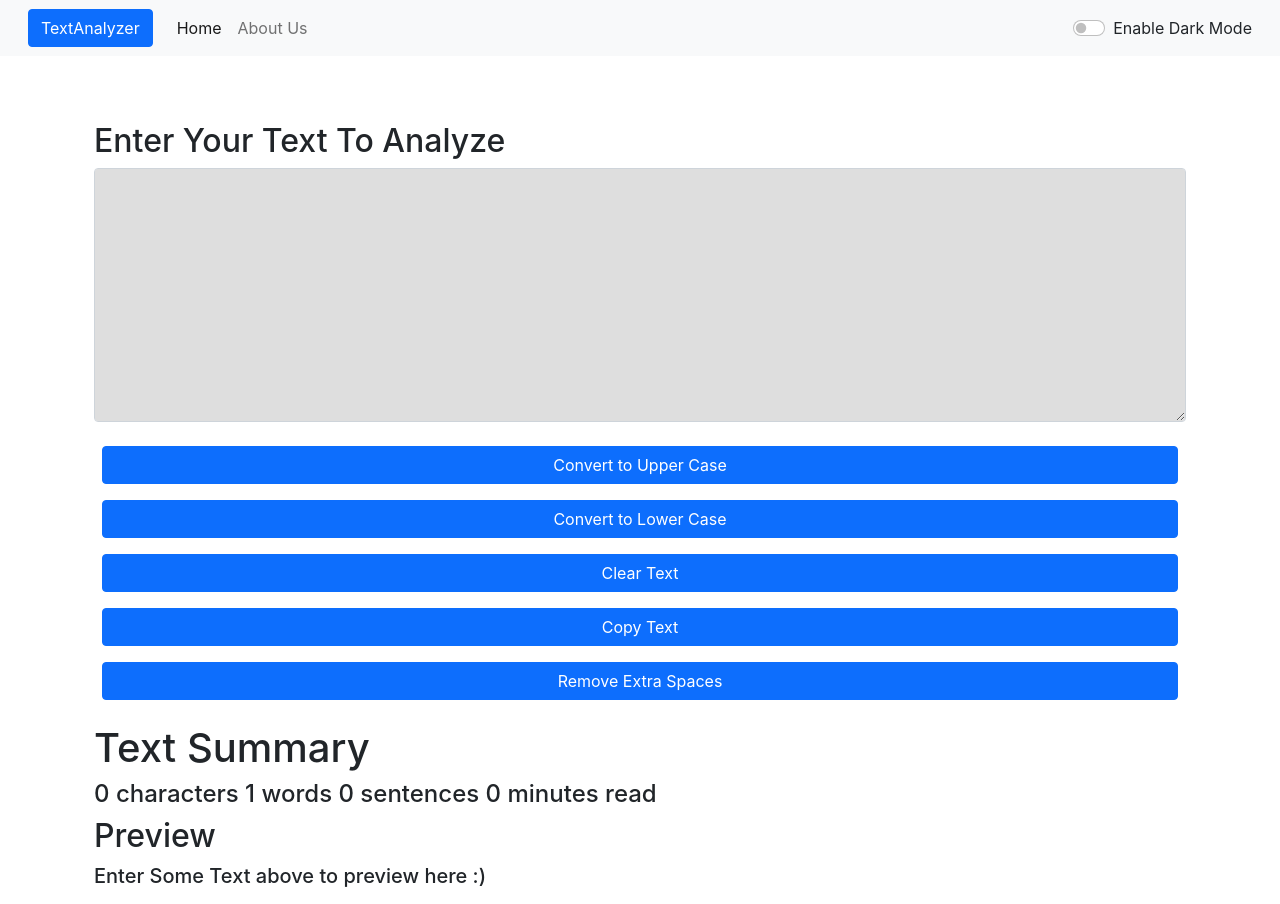
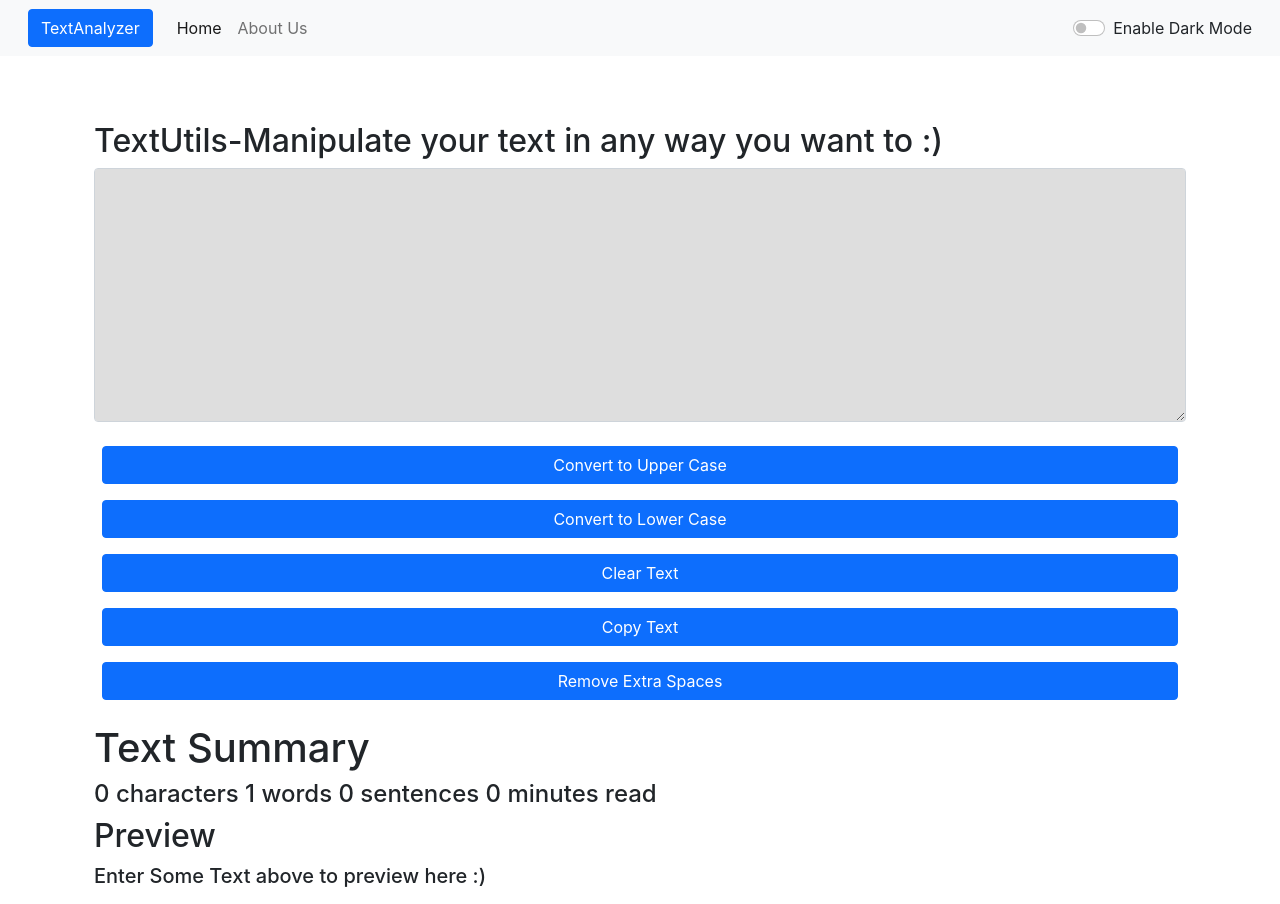
Before and after one commit to Abhijeet452/TextUtils, a React (Create React App) app: page / in a window 1280 px wide. Built offline with nearby package versions, Linux system fonts and the light colour scheme.

Commit message:
Updated TextUtils

```diff
--- a/src/App.js
+++ b/src/App.js
@@ -2,11 +2,12 @@ import Navbar from "./components/Navbar";
 import TextForm from "./components/TextForm";
 import React, { useState } from 'react'
 import Alert from "./components/Alert";
-// import {
-//   BrowserRouter as Router,
-//   Switch,
-//   Route
-// } from "react-router-dom";
+import About from "./components/About";
+import {
+  BrowserRouter as Router,
+  Switch,
+  Route
+} from "react-router-dom";
 
 function App() {
   const [mode, setmode] = useState('light');
@@ -36,11 +37,20 @@ function App() {
   }
   return (
     <>
-      <Navbar about="About Us" mode={mode} toggleMode={toggleMode} />
-      <Alert alert={alert} />
-      <div className="container my-3">
-        <TextForm heading="Enter Your Text To Analyze" mode={mode} showAlert={showAlert} />
-      </div>
+      <Router>
+        <Navbar about="About Us" mode={mode} toggleMode={toggleMode}/>
+        <Alert alert={alert}/>
+        <div className="container my-3">
+          <Switch>
+            <Route exact path="/about">
+              <About mode={mode}/>
+            </Route>
+            <Route exact path="/">
+              <TextForm heading="TextUtils-Manipulate your text in any way you want to :)" mode={mode} showAlert={showAlert}/>
+            </Route>
+          </Switch>
+        </div>
+      </Router>
     </>
   );
 }
```
